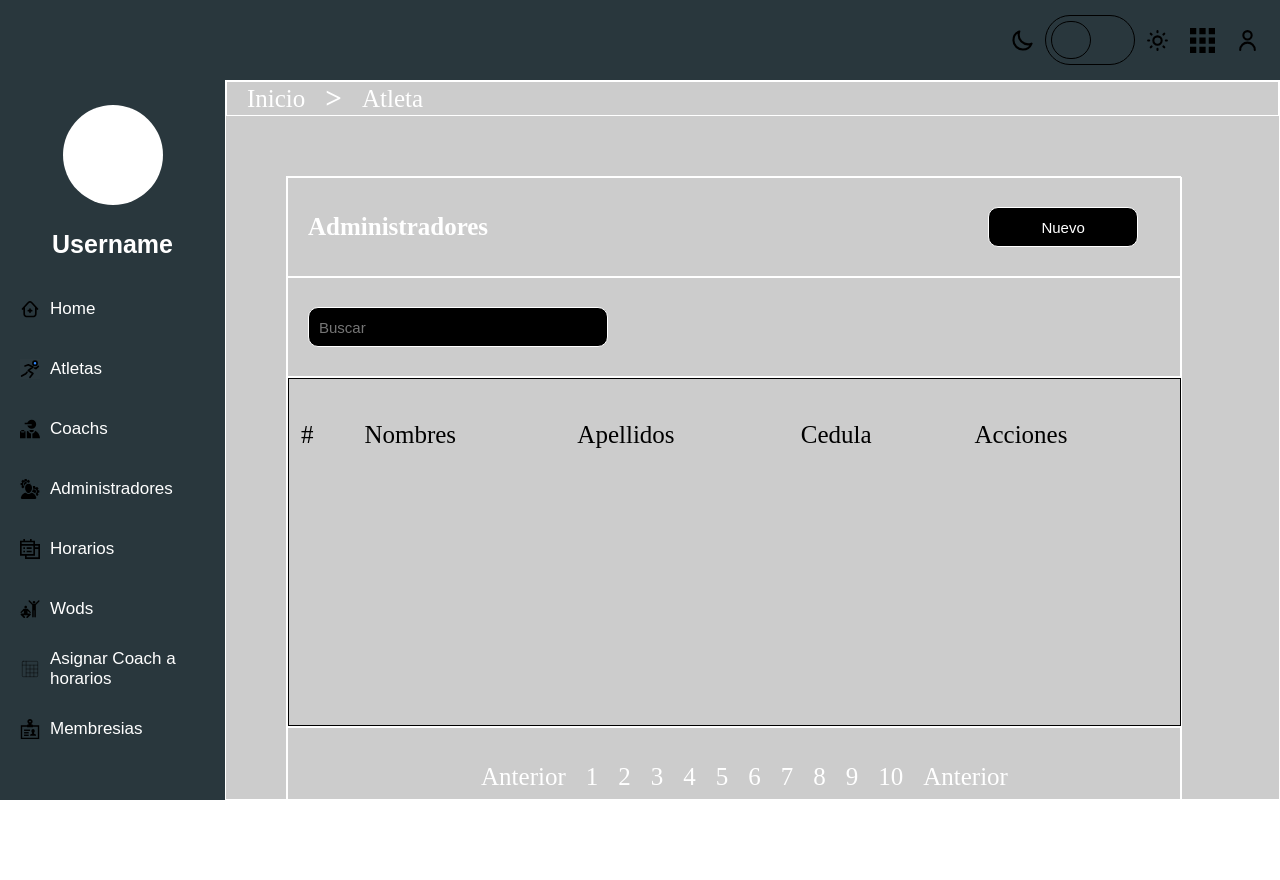
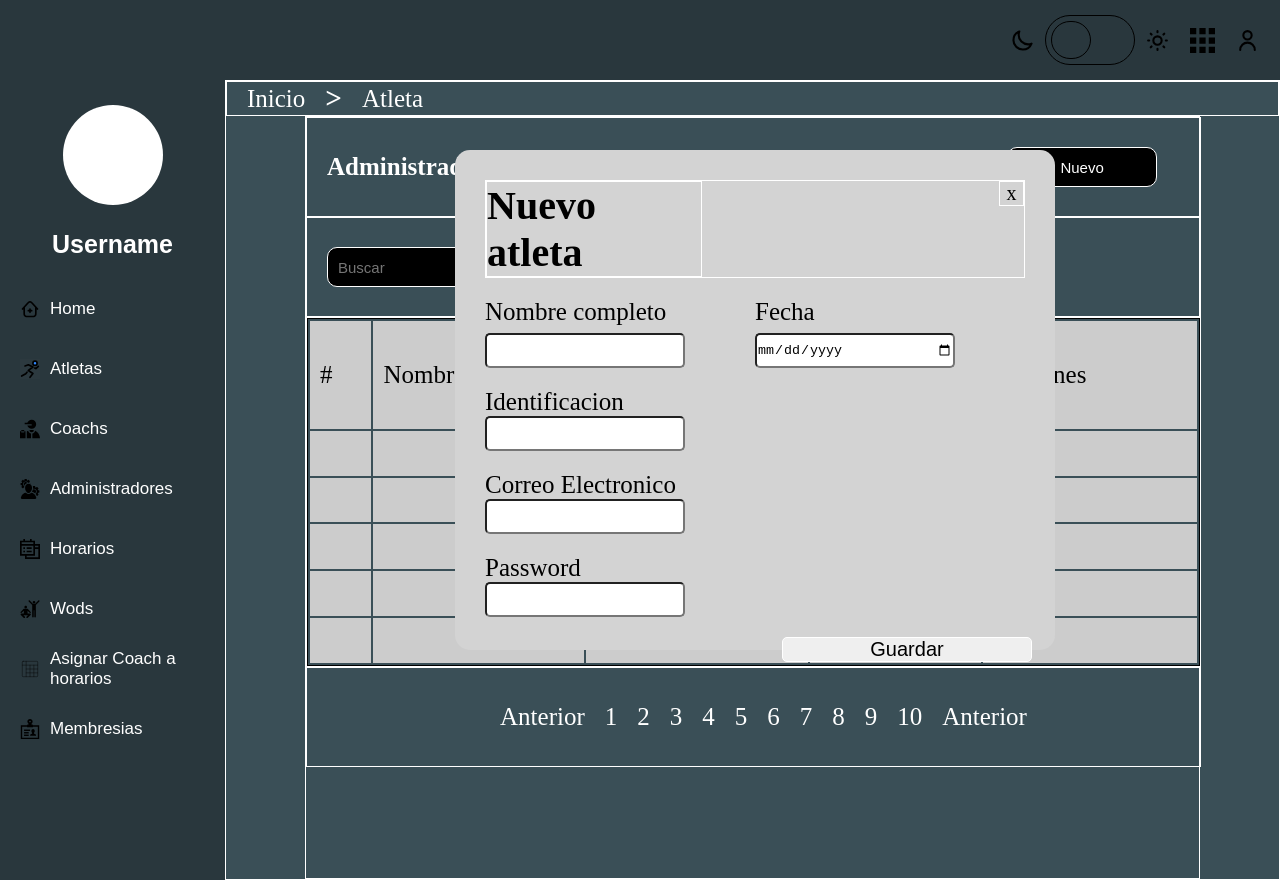
Before and after one commit to aoramas/frontcrossfit, an Angular app: page /atletas in a window 1280 px wide. Before the commit the page ends 828 px from the top, so only its background shows below. Built offline with nearby package versions, Linux system fonts and the light colour scheme.

Commit message:
Avance_2 Atletas y creacion componente asignar-coach

```diff
--- a/src/app/app-routing.module.ts
+++ b/src/app/app-routing.module.ts
@@ -6,6 +6,7 @@ import { EjerciciosComponent } from './pages/ejercicios/ejercicios.component';
 import { HomeComponent } from './pages/home/home.component';
 import { AtletasComponent } from './pages/atletas/atletas.component';
 import { LoginComponent } from './pages/Login/login.component';
+import { AsignarCoachComponent } from './pages/asignar-coach/asignar-coach.component';
 
 const routes: Routes = [
   {
@@ -32,6 +33,10 @@ const routes: Routes = [
     path: 'atletas',
     component: AtletasComponent,
   },
+  {
+    path: 'asignar-coach',
+    component: AsignarCoachComponent,
+  },
 ];
 
 @NgModule({
--- a/src/app/app.module.ts
+++ b/src/app/app.module.ts
@@ -9,6 +9,7 @@ import { MenuComponent } from './components/menu/menu.component';
 import { AtletasComponent } from './pages/atletas/atletas.component';
 import { LoginComponent } from './pages/Login/login.component';
 import { HomeComponent } from './pages/home/home.component';
+import { AsignarCoachComponent } from './pages/asignar-coach/asignar-coach.component';
 
 @NgModule({
   declarations: [
@@ -18,6 +19,7 @@ import { HomeComponent } from './pages/home/home.component';
     AtletasComponent,
     LoginComponent,
     HomeComponent,
+    AsignarCoachComponent,
   ],
   imports: [BrowserModule, AppRoutingModule],
   providers: [],
--- /dev/null
+++ b/src/app/pages/asignar-coach/asignar-coach.component.html
@@ -0,0 +1 @@
+<p>asignar-coach works!</p>
--- a/src/app/pages/atletas/atletas.component.html
+++ b/src/app/pages/atletas/atletas.component.html
@@ -10,7 +10,7 @@
     <div class="atletasContainer">
       <div class="adminAndButtom">
         <h1>Administradores</h1>
-        <button>Nuevo</button>
+        <button onclick="">Nuevo</button>
       </div>
       <div class="Search">
         <input type="text" placeholder="Buscar" />
@@ -76,5 +76,37 @@
         <a href=""> Anterior </a>
       </div>
     </div>
+    <div class="floatingwWindow">
+      <div class="titleAndButton">
+        <div class="tittleAtleta">
+          <h1>Nuevo atleta</h1>
+        </div>
+        <div class="cerrar">
+          <p>x</p>
+        </div>
+      </div>
+      <div class="firstFields">
+        <label class="nombre-completo">Nombre completo</label>
+        <label class="fecha">Fecha</label>
+        <input type="text" class="input-nombre-completo" />
+        <input type="date" class="input-fecha" />
+      </div>
+      <div class="secondFields">
+        <label class="ident">Identificacion</label>
+        <input type="text" class="input-ident" />
+      </div>
+      <div class="threeFields">
+        <label class="correo">Correo Electronico</label>
+        <input type="text" class="input-correo" />
+      </div>
+      <div class="fourFields">
+        <label>Password</label>
+        <input type="text" class="input-password" />
+      </div>
+      <div class="fiveFields">
+        <button class="guardarEstudiante">Guardar</button>
+
+      </div>
+    </div>
   </div>
 </div>
--- a/src/app/pages/atletas/atletas.component.scss
+++ b/src/app/pages/atletas/atletas.component.scss
@@ -1,13 +1,14 @@
 .atletasContent{
   display: flex;
   flex-direction: row;
-  width: 100vw;
-  height: 90vh;
+  width: 100%;
+  height: 100vh;
   background-color: #ccc;
 }
 .containerGeneral{
   display: flex;
   flex-direction: column;
+  background-color: #3A4F57;
   width: 100%;
   height: 100%;
   border: 1px solid white;
@@ -33,7 +34,7 @@
   .atletasContainer{
     display: flex;
     flex-direction: column;
-    margin: 60px 60px 60px 60px;
+    align-self: center;
     width: 895px;
     height: 100%;
     border: 1px solid white;
@@ -115,3 +116,104 @@
     }
   }
 }
+.floatingwWindow{
+  position: fixed;
+  border-radius: 15px;
+  margin-left: 115px;
+  padding: 30px;
+  top: 50%;
+  left: 50%;
+  transform: translate(-50%, -50%);
+  width: 600px;
+  height: 500px;
+  background-color: lightgray;
+  .titleAndButton{
+    display: flex;
+    flex-direction: row;
+    border: 1px solid white;
+    .tittleAtleta{
+      font-size: 20px;
+      border: 1px solid white;
+    }
+    .cerrar{
+      display: flex;
+      justify-content: center;
+      margin-left: 297px;
+      font-size: 20px;
+      align-items: end;
+      width: 25px;
+      height: 25px;
+      border: 1px solid white;
+    }
+  }
+  .firstFields{
+    display: grid;
+    margin-top: 20px;
+    grid-template-columns: 1fr 1fr;
+    grid-template-rows: 1fr 1fr;
+  }
+  .nombre-completo {
+    grid-column: 1;
+    grid-row: 1;
+  }
+  .fecha {
+    grid-column: 2;
+    grid-row: 1;
+  }
+  .input-nombre-completo {
+    width: 200px;
+    height: 35px;
+    border-radius: 5px;
+    grid-column: 1;
+    grid-row: 2;
+  }
+  .input-fecha {
+    width: 200px;
+    height: 35px;
+    border-radius: 5px;
+    grid-column: 2;
+    grid-row: 2;
+  }
+  .secondFields{
+    display: grid;
+    margin-top: 20px;
+  }
+  .input-ident{
+    border-radius: 5px;
+    width:200px;
+    height:35px;
+  }
+  .threeFields{
+    display: grid;
+    margin-top: 20px;
+  }
+  .input-correo{
+    border-radius: 5px;
+    width:200px;
+    height:35px;
+  }
+  .fourFields{
+    display: grid;
+    margin-top: 20px;
+  }
+  .input-password{
+    border-radius: 5px;
+    width:200px;
+    height:35px;
+  }
+  .fiveFields{
+    display: grid;
+    margin-top: 20px;
+  }
+  .guardarEstudiante{
+    display: flex;
+    justify-content: center;
+    border-radius: 5px;
+    margin-left: 297px;
+    font-size: 20px;
+    align-items: end;
+    width: 250px;
+    height: 25px;
+    border: 1px solid white;
+  }
+}
```
Also changed, not shown: src/app/pages/asignar-coach/asignar-coach.component.ts (added, +10 -0 lines), src/app/pages/asignar-coach/asignar-coach.component.scss (added).
